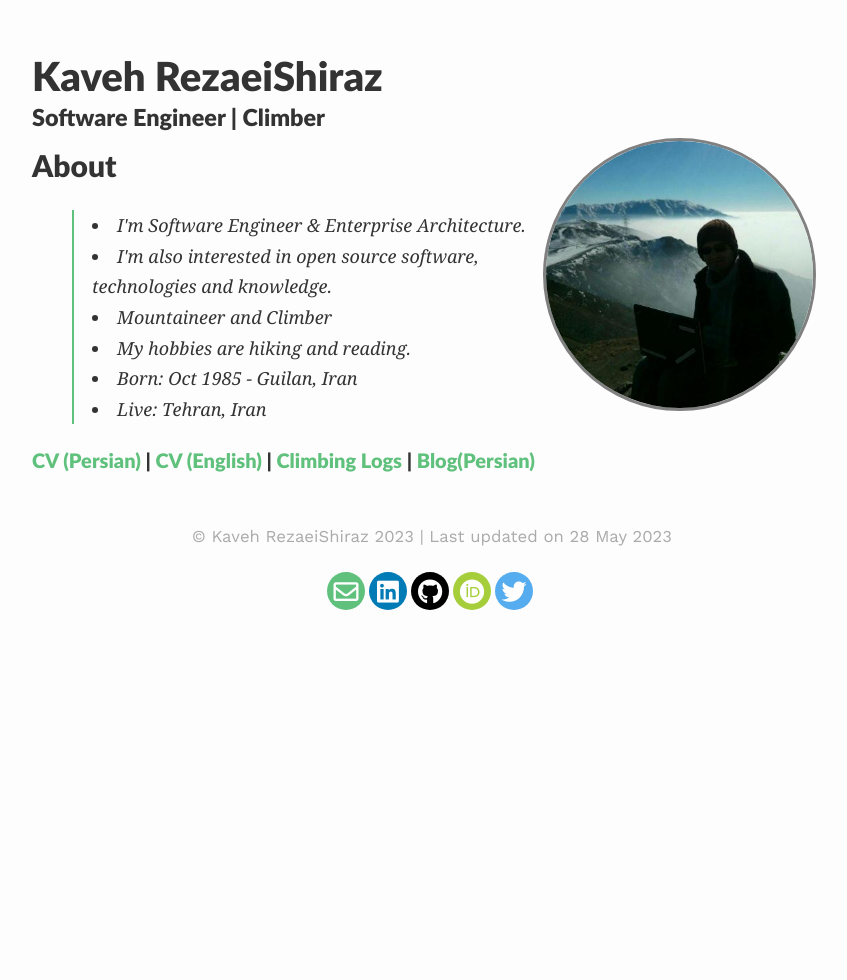
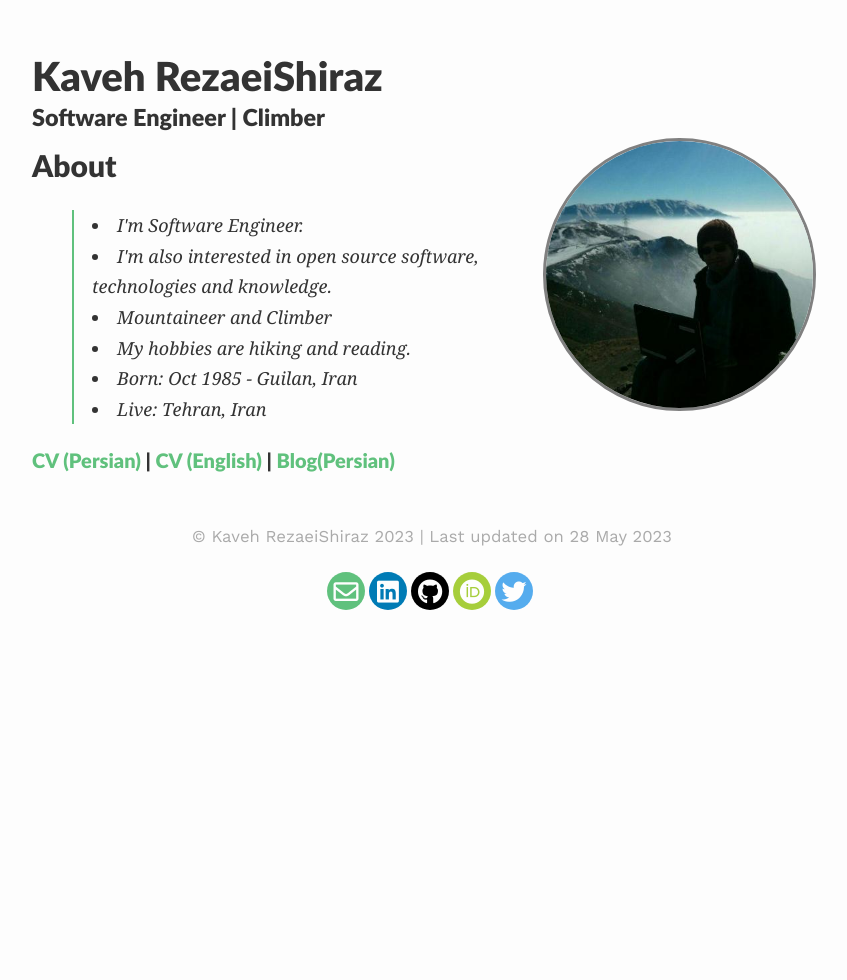
Before and after one commit to KavehRS/website, a Jekyll site: the page built from index.md, in a window 1280 px wide. Shown: the whole page, without its empty margins (208-1055 px from the left). Built offline with Jekyll 4.4.1, drawn with Linux system fonts in a browser that asks for light colours; nearby versions of some CDN libraries; our own code applies the rules of GitHub Pages for plain Markdown files.

Commit message:
Update index.md

```diff
--- a/index.md
+++ b/index.md
@@ -10,7 +10,7 @@ published: true
 
 ## About
 <blockquote>
- <li> I'm Software Engineer & Enterprise Architecture.</li>
+ <li> I'm Software Engineer.</li>
  <li> I'm also interested in open source software, technologies and knowledge. </li>
  <li> Mountaineer and Climber </li>
  <li> My hobbies are hiking and reading.</li>
@@ -21,7 +21,7 @@ published: true
 
 
 
-#### [CV (Persian)](/books/cv-fa.pdf) |  [CV (English)](#) | [Climbing Logs](https://climbingreports.kavehrs.com/) | [Blog(Persian)](https://blog.kavehrs.com/)
+#### [CV (Persian)](/books/cv-fa.pdf) |  [CV (English)](#) | [Blog(Persian)](https://blog.kavehrs.com/)
 
 
 
```
